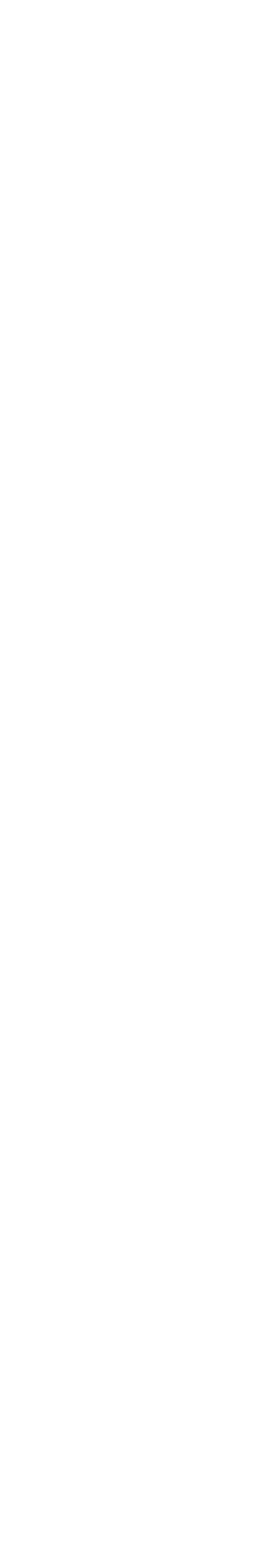
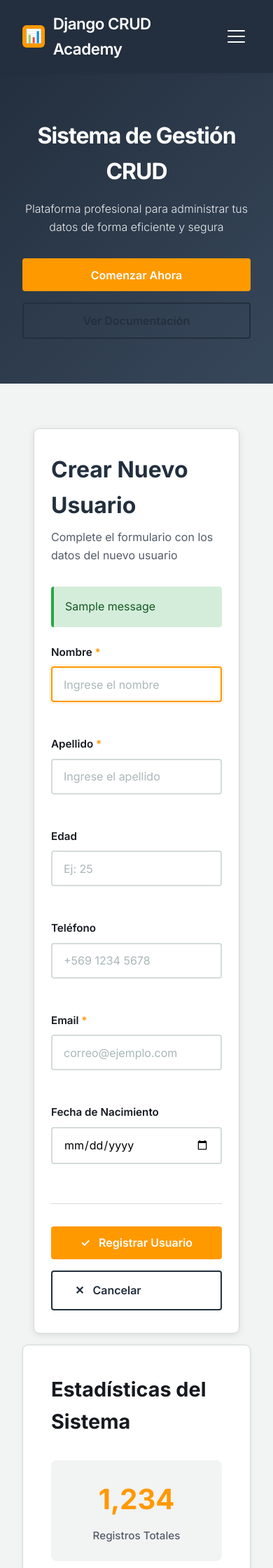
Before and after one commit to BUHOdeb/NuamExchange, a Django app: page /crear/ in a window 390 px wide. Before the commit the part shown is empty. Shown: the top 2240 px of the page at 70% size. Before the commit the page ends 844 px from the top, so only its background shows below. Run offline with Django 5.2, Linux system fonts and the light colour scheme; tables that the repository leaves empty hold one stand-in row (values such as "Sample post"); one stand-in notice (Sample message) is shown; some web fonts are replaced.

Commit message:
funcionalidades listas
9/11/2025

Las funcionalidades estan listas y probadas menos editar_usuarios

Co-Authored-By: Cesar1488 <208865441+Cesar1488@users.noreply.github.com>
Co-Authored-By: jean05ora <206792905+jean05ora@users.noreply.github.com>

```diff
--- a/App/templates/crear.html
+++ b/App/templates/crear.html
@@ -0,0 +1,268 @@
+{% extends 'home.html'%}
+
+{% block content %}
+<style>
+    .form-container {
+        max-width: 800px;
+        margin: 2rem auto;
+        background: white; /* estaba "write" */
+        padding: 3rem;
+        border-radius: 8px;
+        box-shadow: 0 2px 10px rgba(0, 0, 0, 0.1);
+        border: 1px solid #D5DBDB;
+    }
+
+    .form-container h1 {
+        color: #232F3E;
+        font-size: 2rem; /* faltaba el espacio */
+        margin-bottom: 0.5rem;
+        font-weight: 700;
+    }
+
+    .form-subtitle {
+        color: #535c69;
+        margin-bottom: 2rem;
+        font-size: 1rem;
+    }
+
+    .form-group {
+        margin-bottom: 1.5rem;
+    }
+
+    .form-group label {
+        display: block;
+        color: #16191f;
+        font-weight: 600;
+        margin-bottom: 0.5rem;
+        font-size: 0.95rem;
+    }
+
+    .form-group input {
+        width: 100%;
+        padding: 0.85rem 1rem;
+        border: 2px solid #D5DBDB;
+        border-radius: 4px;
+        font-size: 1rem;
+        transition: all 0.2s ease;
+        font-family: inherit;
+        background: white;
+        box-sizing: border-box; /* importante para que el width sea correcto */
+    }
+
+    .form-group input:focus {
+        outline: none;
+        border-color: #FF9900;
+        box-shadow: 0 0 0 3px rgba(255, 153, 0, 0.1); /* corregido */
+    }
+
+    .form-group input::placeholder {
+        color: #AAB7B8;
+    }
+
+    .form-actions { /* era "for-actions" */
+        display: flex;
+        gap: 1rem;
+        margin-top: 2rem;
+        padding-top: 2rem;
+        border-top: 1px solid #D5DBDB;
+    }
+
+    .btn {
+        padding: 0.85rem 2rem;
+        border: none;
+        border-radius: 4px;
+        font-weight: 600;
+        font-size: 1rem;
+        cursor: pointer;
+        transition: all 0.2s ease;
+        text-decoration: none;
+        display: inline-block;
+        font-family: inherit;
+    }
+
+    .btn-primary {
+        background: #FF9900;
+        color: white;
+        flex: 1;
+    }
+
+    .btn-primary:hover {
+        background: #ec7211;
+        transform: translateY(-2px);
+        box-shadow: 0 4px 12px rgba(255, 153, 0, 0.3);
+    }
+
+    .btn-primary:active {
+        transform: translateY(0);
+    }
+
+    .btn-secondary {
+        background: transparent;
+        color: #232F3E;
+        border: 2px solid #232F3E;
+        flex: 1;
+    }
+
+    .btn-secondary:hover {
+        background: #232F3E;
+        color: white;
+    }
+
+    .form-grid { /* era "form.grid" */
+        display: grid;
+        grid-template-columns: 1fr 1fr;
+        gap: 1.5rem; /* faltaba el espacio */
+    }
+
+    .form-grid-full {
+        grid-column: 1 / -1; /* era "grid-template-columns" */
+    }
+
+    .required::after {
+        content: " *";
+        color: #FF9900;
+    }
+
+    .alert {
+        padding: 1rem;
+        border-radius: 4px;
+        margin-bottom: 1.5rem;
+        border-left: 4px solid;
+    }
+
+    .alert-success {
+        background: #d4edda;
+        border-color: #28a745;
+        color: #155724;
+    }
+
+    .alert-error {
+        background: #f8d7da;
+        border-color: #dc3545;
+        color: #721c24;
+    }
+
+    @media (max-width: 768px) {
+        .form-container {
+            padding: 2rem 1.5rem;
+            margin: 1rem;
+        }
+
+        .form-grid { /* era "form.grid" */
+            grid-template-columns: 1fr;
+        }
+
+        .form-actions {
+            flex-direction: column;
+        }
+    }
+</style>
+
+<div class="form-container">
+    <h1>Crear Nuevo Usuario</h1>
+    <p class="form-subtitle">Complete el formulario con los datos del nuevo usuario</p>
+
+    <!-- Mensajes de Django -->
+    {% if messages %}
+        {% for message in messages %}
+            <div class="alert alert-{{ message.tags }}">
+                {{ message }}
+            </div>
+        {% endfor %}
+    {% endif %}
+
+    <form method="POST">
+        {% csrf_token %}
+
+        <div class="form-grid">
+            <div class="form-group">
+                <label for="nombreID" class="required">Nombre</label>
+                <input
+                    type="text"
+                    id="nombreID"
+                    name="first_name"
+                    placeholder="Ingrese el nombre"
+                    required
+                    autofocus>
+            </div>
+
+            <div class="form-group">
+                <label for="apellidoID" class="required">Apellido</label>
+                <input
+                    type="text"
+                    id="apellidoID"
+                    name="last_name"
+                    placeholder="Ingrese el apellido"
+                    required>
+            </div>
+
+            <div class="form-group">
+                <label for="edadID">Edad</label>
+                <input
+                    type="number"
+                    id="edadID"
+                    name="edad"
+                    placeholder="Ej: 25"
+                    min="0"
+                    max="150">
+            </div>
+
+            <div class="form-group">
+                <label for="telefonoID">Teléfono</label>
+                <input
+                    type="tel"
+                    id="telefonoID"
+                    name="telefono"
+                    placeholder="+569 1234 5678">
+            </div>
+
+            <div class="form-group form-grid-full">
+                <label for="emailID" class="required">Email</label>
+                <input
+                    type="email"
+                    id="emailID"
+                    name="email"
+                    placeholder="correo@ejemplo.com"
+                    required>
+            </div>
+
+            <div class="form-group form-grid-full">
+                <label for="fechaNacimientoID">Fecha de Nacimiento</label>
+                <input
+                    type="date"
+                    id="fechaNacimientoID"
+                    name="fecha_nacimiento">
+            </div>
+        </div>
+
+        <div class="form-actions">
+            <button type="submit" class="btn btn-primary">
+                <span style="margin-right: 0.5rem;">✓</span> Registrar Usuario
+            </button>
+            <a href="{% url 'listar_usuarios' %}" class="btn btn-secondary">
+                <span style="margin-right: 0.5rem;">✕</span> Cancelar
+            </a>
+        </div>
+    </form>
+</div>
+
+<script>
+    // Validación adicional del teléfono para no tener mucho problemas de compatibilidad
+    document.getElementById('telefonoID').addEventListener('input', function(e) {
+        let value = e.target.value.replace(/\D/g, '');
+        if (value.length > 0 && !value.startsWith('56')) {
+            value = '56' + value;
+        }
+        if (value.length > 11) {
+            value = value.slice(0, 11);
+        }
+        e.target.value = value ? '+' + value : '';
+    });
+
+    // Validación de edad
+    document.getElementById('edadID').addEventListener('input', function(e) {
+        if (e.target.value < 0) e.target.value = 0;
+        if (e.target.value > 150) e.target.value = 150;
+    });
+</script>
+{% endblock %}
--- a/App/templates/home.html
+++ b/App/templates/home.html
@@ -3,7 +3,7 @@
 <head>
     <meta charset="UTF-8">
     <meta name="viewport" content="width=device-width, initial-scale=1.0">
-    <title>Django CRUD - AWS Academy Style</title>
+    <title>NuamExchange</title>
     <style>
         @import url('https://fonts.googleapis.com/css2?family=Amazon+Ember:wght@300;400;500;700&family=Inter:wght@300;400;500;600;700&display=swap');
 
@@ -609,6 +609,7 @@
     <!-- MAIN CONTENT -->
     <div class="container">
         <!-- UPLOAD SECTION -->
+        {% block content %}
         <div class="upload-section">
             <div style="display: flex; justify-content: space-between; align-items: center; margin-bottom: 1.5rem;">
                 <h2 style="margin: 0;">📁 Cargar Archivos Excel</h2>
@@ -638,6 +639,7 @@
                 </div>
             </div>
         </div>
+        {% endblock %}
 
         <!-- STATS -->
         <div class="stats">
@@ -668,21 +670,21 @@
                 <div class="card-icon">📋</div>
                 <h3>Listar Registros</h3>
                 <p>Visualiza todos los registros de tu base de datos con opciones de filtrado y búsqueda avanzada.</p>
-                <a href="#" class="card-link">Ver registros →</a>
+                <a href="{% url 'listar_usuarios'%}" class="card-link">Ver registros →</a>
             </div>
 
             <div class="card">
                 <div class="card-icon">➕</div>
                 <h3>Crear Nuevo</h3>
                 <p>Agrega nuevos registros al sistema de forma rápida y sencilla con formularios validados.</p>
-                <a href="#" class="card-link">Crear ahora →</a>
+                <a href="{% url 'crear_usuario'%}" class="card-link">Crear ahora →</a>
             </div>
 
             <div class="card">
                 <div class="card-icon">✏️</div>
                 <h3>Editar Datos</h3>
                 <p>Modifica registros existentes con una interfaz intuitiva y confirmación de cambios.</p>
-                <a href="#" class="card-link">Editar →</a>
+                <a href="{% url 'editar_datos'%}" class="card-link">Editar →</a>
             </div>
 
             <div class="card">
--- a/App/urls.py
+++ b/App/urls.py
@@ -5,9 +5,10 @@ from . import views
 urlpatterns = [
     path('', views.home, name='home'),
     path('usuarios/', views.listar_usuarios, name='listar_usuarios'),
-
     path('crear/', views.crear_usuario, name='crear_usuario'),
+    path('editar/', views.editar_usuario, name='editar_usuario'),
     path('upload-excel/', views.UploadExcelView.as_view(), name='upload_excel'),
     path('descargar-plantilla/', views.descargar_plantilla, name='descargar_plantilla'),
+    path('editar/',views.editar_usuario, name='editar_datos'),
 
 ]
--- a/App/views.py
+++ b/App/views.py
@@ -1,5 +1,5 @@
 # App/views.py
-from django.shortcuts import render
+from django.shortcuts import render, get_object_or_404, redirect
 from django.http import JsonResponse, HttpResponse
 from django.views import View
 from .models import Usuario, ImportAudit, UsuarioHistorico
@@ -21,13 +21,68 @@ def home(request):
 
     return render(request, 'home.html', context)
 
+
+
 def listar_usuarios(request):
     usuarios = Usuario.objects.all()
     context = {'usuarios': usuarios}
     return render(request, 'listar.html', context)
 
+
+
+
+
 def crear_usuario(request):
+    if request.method == 'POST':
+        nombre = request.POST.get('first_name')
+        apellido = request.POST.get('last_name')
+        edad = request.POST.get('edad')
+        email = request.POST.get('email')
+        telefono = request.POST.get('telefono')
+
+        Usuario.objects.create(
+            first_name=nombre,
+            last_name=apellido,
+            edad=edad,
+            email=email,
+            telefono=telefono
+        )
+
+
+
     return render(request, 'crear.html')
+
+
+
+def editar_usuario(request, pk):
+    usuario = get_object_or_404(Usuario, pk=pk)
+
+    if request.method == 'POST':
+        nombre = request.POST.get('first_name')
+        apellido = request.POST.get('last_name')
+        edad = request.POST.get('edad')
+        email = request.POST.get('email')
+        telefono = request.POST.get('telefono')
+        fecha_nacimiento = request.POST.get('fecha_nacimiento')
+
+        if not first_name or not last_name or not email:
+            messages.error(request, 'Los campos Nombre, Apellido, Email son obligatorios.')
+        else:
+            try:
+                usuario.first_name = first_name
+                usuario.last_name = last_name
+                usuario.edad = int(edad) if edad else None
+                usuario.email = email
+                usuario.telefono = telefono if telefono else None
+                usuario.fecha_nacimiento = fecha_nacimiento if fecha_nacimiento else None
+                usuario.save()
+                messages.success(request,f'Datos de {usuario.first_name} {usuario.last_name} actualizados correctamente')
+                return redirect('listar_usuarios')
+            except Exception as e:
+                messages.error(request,f'Error al guardar los cambios: {e}')
+
+    return render(request,'editar.html', {'usuario':usuario})
+
 
 class UploadExcelView(View):
     def post(self, request):
```
Also changed, not shown: App/templates/editar.html (added, +59 -0 lines), App/templates/listar.html (+7 -6 lines), oneProject/settings.py (line endings or trailing spaces).
